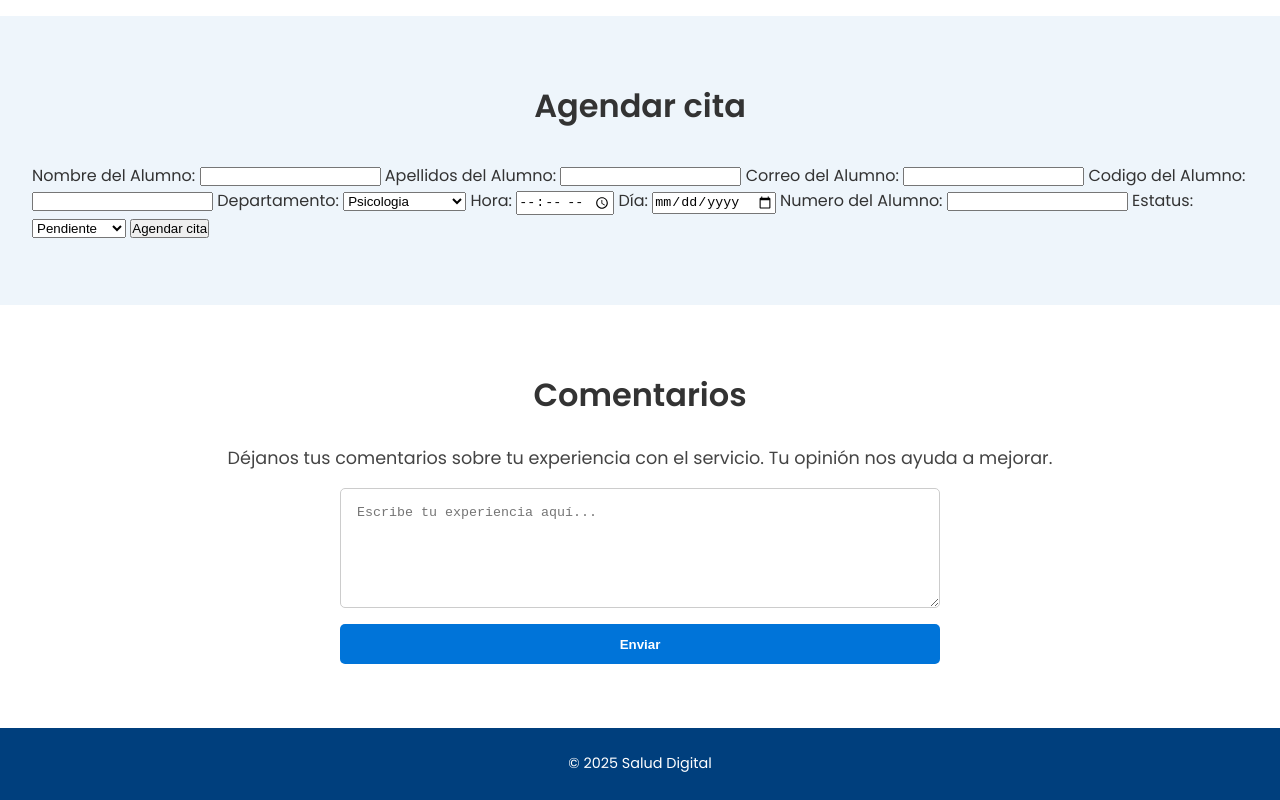
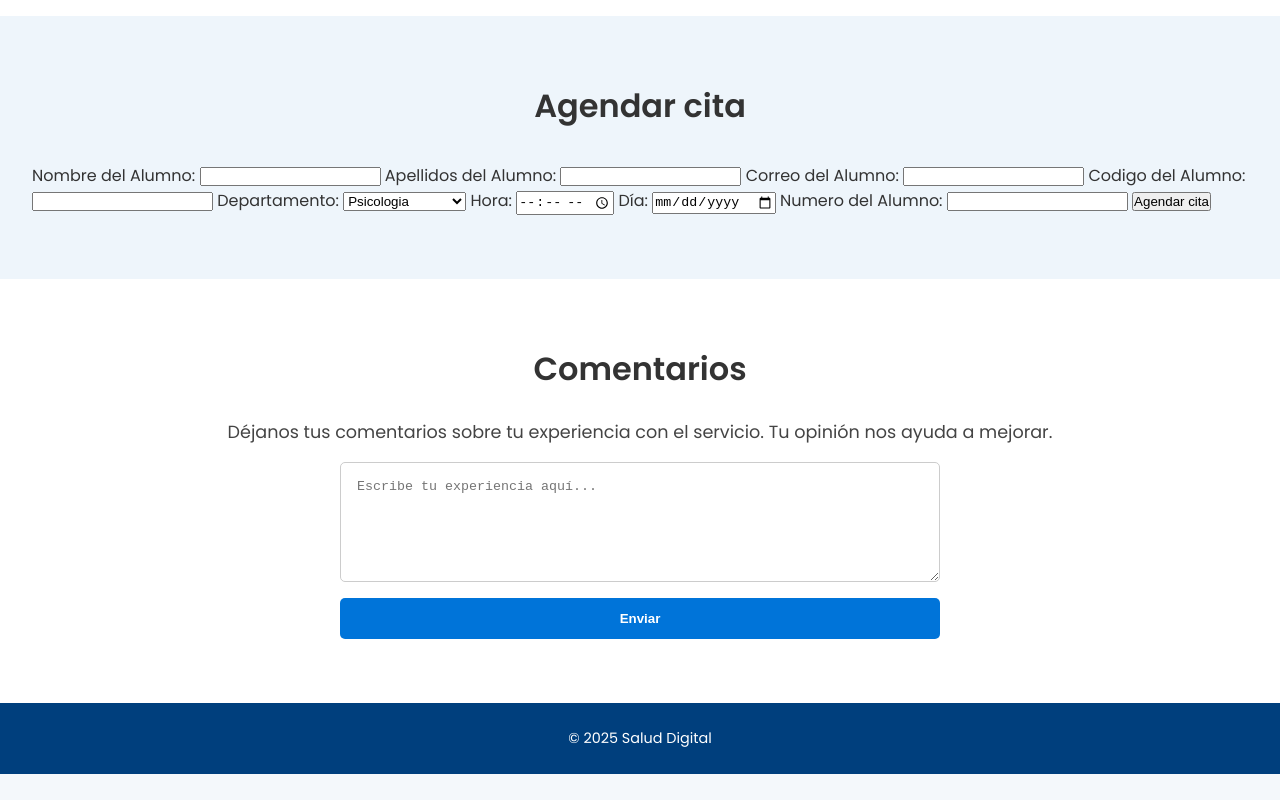
Before and after one commit to Brandon-IH/SaludDigital, a plain HTML site: page Modular1.0/templates/inicio.html in a window 1280 px wide. Shown: the part 1541-2341 px from the top of the page. After the commit the page ends 2315 px from the top, so only its background shows below. Drawn offline with Linux system fonts and the light colour scheme; files whose address does not match are found by name.

Commit message:
Update inicio.html

```diff
--- a/Modular1.0/templates/inicio.html
+++ b/Modular1.0/templates/inicio.html
@@ -140,13 +140,6 @@
                 <label for="celular">Numero del Alumno:</label>
                 <input type="number" id="celular" name="celular" required>
 
-                <label for="estatus">Estatus:</label>
-                <select id="estatus" name="estatus" required>
-                    <option value="pendiente">Pendiente</option>
-                    <option value="completada">Completada</option>
-                    <option value="cancelada">Cancelada</option>
-                </select>
-
                 <button class="button" type="submit">Agendar cita</button>
 
             </form>
```
